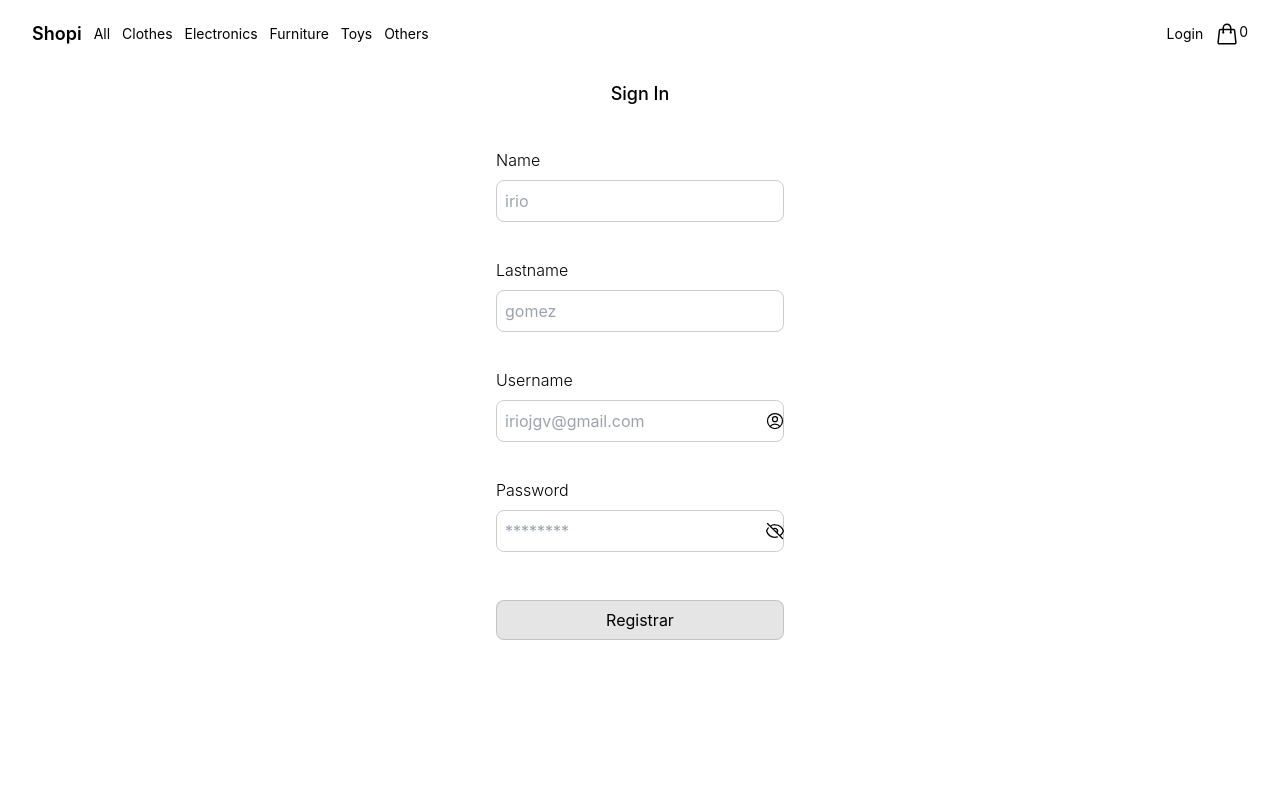
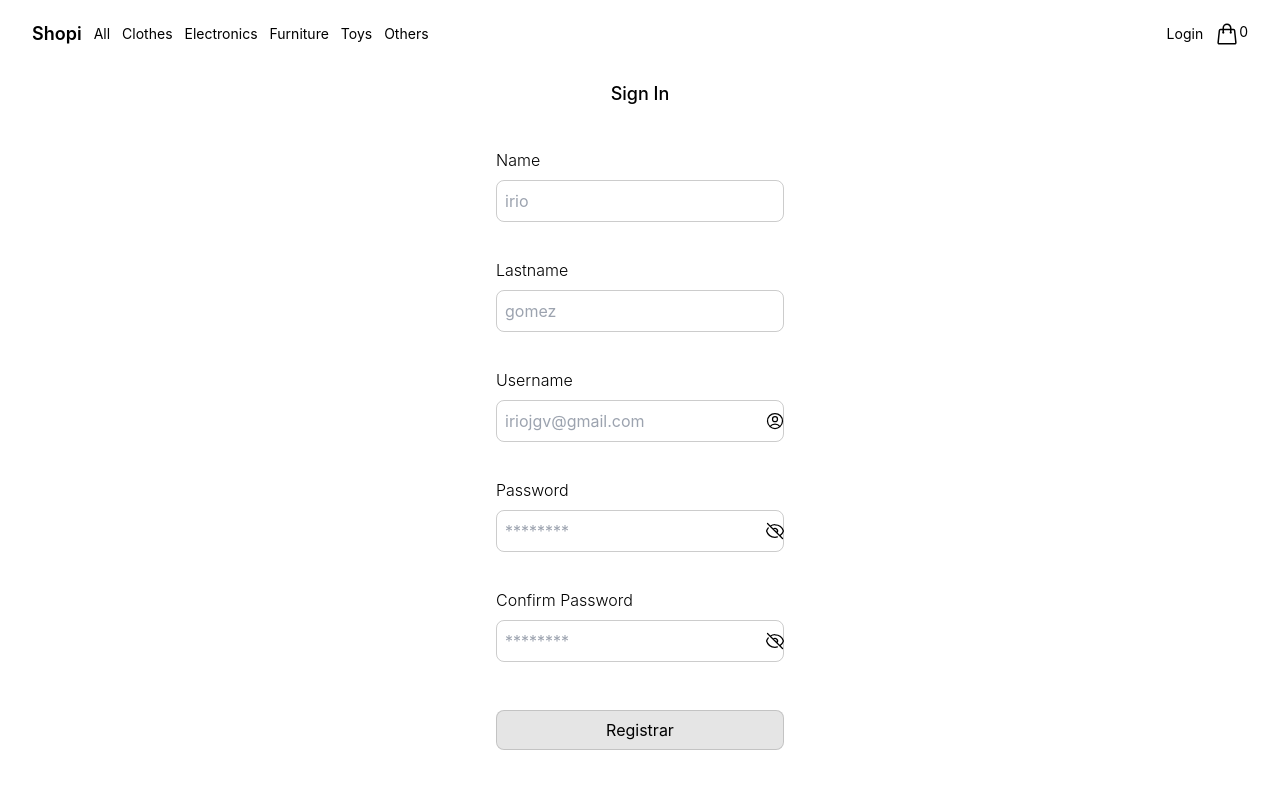
Before and after one commit to iriojose/react-store, a React (Vite) app: page /sign-in in a window 1280 px wide. Shown: the top 788 px of the page. Built offline with nearby package versions, Linux system fonts and the light colour scheme.

Commit message:
added custom validation and getValues method with useRef

```diff
--- a/src/components/organisms/SignInForm/index.tsx
+++ b/src/components/organisms/SignInForm/index.tsx
@@ -16,10 +16,11 @@ const SignInForm: FC = () => {
     const { actions } = useContextProvider()
     const navigate = useNavigate()
 
-    const { register, handleSubmit, reset, formErrors, isFormValid, isSubmitting } = useForm()
+    const { register, handleSubmit, reset, getValues, formErrors, isFormValid, isSubmitting} = useForm()
     const [showPassword, setShowPassword] = useState(false)
 
     const onSubmit = async(data: FormState) => {
+        console.log(data)
         await new Promise((resolve) => setTimeout(resolve, 2000))
         actions.setUser(data as User)
         reset()
@@ -98,6 +99,27 @@ const SignInForm: FC = () => {
                     )}
                     onError={() => formErrors.password && <span className="text-red-500">{formErrors.password}</span>}
                 />
+                <Input
+                    {...register("confirmPassword", {
+                        required: "This field is required",
+                        validate: (value: string) => {
+                            console.log(getValues("password"))
+                            return value == getValues("password") ? null:"Passwords must match"
+                        }
+                    })}
+                    type={showPassword ? "text":"password"}
+                    className={`p-2 rounded-lg border w-72 my-2 ${formErrors.confirmPassword ? "border-red-200 focus-within:border-red-500":"border-black/20 focus-within:border-black"}`}
+                    placeholder="********"
+                    label={() => (<div className="font-light mt-2">Confirm Password</div>)}
+                    rightIcon={() => (
+                        <img
+                            className="h-5 w-5 cursor-pointer ml-3"
+                            onClick={() => setShowPassword(!showPassword)}
+                            src={showPassword ? Eye:EyeClose}
+                        />
+                    )}
+                    onError={() => formErrors.confirmPassword && <span className="text-red-500">{formErrors.confirmPassword}</span>}
+                />
             </Container>
 
             <Container className="mt-5">
--- a/src/hooks/useForm.ts
+++ b/src/hooks/useForm.ts
@@ -1,10 +1,11 @@
-import { useState, useEffect, useCallback, ChangeEvent } from "react";
+import { useState, useEffect, useCallback, useRef, ChangeEvent } from "react";
 
 type FormState = Record<string, string>
 type FormErrors = Record<string, string>
 type Validations = Record<string, Rules>
 
-type Rules = Partial<Record<ACTION_RULES, RuleInformation | string>>
+type Rules = Partial<Record<ACTION_RULES, RuleInformation | string | ((value: string) => string | null)>>
+type StrategyRules = Partial<Record<ACTION_RULES, (inputValue: string, rules?: Rules) => boolean | null>>
 
 type RuleInformation = {
     message: string
@@ -16,22 +17,28 @@ enum ACTION_RULES {
     EMAIL_FORMAT = "emailFormat",
     MIN_LENGTH = "minLength",
     MAX_LENGTH = "maxLength",
-    MATCH_PASSWORD = "matchPassword"
+    VALIDATE = "validate"
 }
 
 const useForm = () => {
     const [formFields, setFormFields] = useState<FormState>({})
+    const formFieldsRef = useRef<FormState>({});
     const [formErrors, setFormErrors] = useState<FormErrors>({});
     const [validations, setValidations] = useState<Validations>({})
     const [isFormValid, setIsFormValid] = useState(false)
     const [isSubmitting, setIsSubmitting] = useState(false)
 
+    const setFormFieldValues = (name: string, value: string) => {
+        setFormFields(prevValues => ({
+            ...prevValues,
+            [name]: value,
+        }));
+        formFieldsRef.current[name] = value; //update the reference
+    };
+
     const register = (name: string, rules?: Rules) => {
         if(!(name in formFields)) {
-            setFormFields((prevValues) => ({
-                ...prevValues,
-                [name]: '',
-            }));
+            setFormFieldValues(name, '');
 
             if(rules) {
                 setValidations(prev => ({
@@ -51,13 +58,17 @@ const useForm = () => {
     const handleChange = (e: ChangeEvent<HTMLInputElement>) => {
         const { name, value } = e.target;
 
-        setFormFields(prevValues => ({
-            ...prevValues,
-            [name]: value,
-        }));
+        setFormFieldValues(name, value);
 
         let error: string | null = null;
         for (const key of Object.keys(validations[name]) as ACTION_RULES[]) {
+
+            const validateFn = validations[name][ACTION_RULES.VALIDATE];
+            if (typeof validateFn === 'function') {
+                error = validateFn(value);
+                if (error) break; // Si hay un error, salimos del loop
+            }
+
             if(validationStrategies[key] && !validationStrategies[key](value, validations[name])){
                 if(typeof validations[name][key] === "string") error = validations[name][key]
                 else error = (validations[name][key] as RuleInformation).message
@@ -106,18 +117,23 @@ const useForm = () => {
         }
     }
 
+    const getValues = (fieldName?: string): string | FormState => {
+        if (fieldName) return formFieldsRef.current[fieldName] || "";
+        return formFieldsRef.current;
+    };
+
     return {
         register,
         handleSubmit,
         reset,
-        formFields,
+        getValues,
         formErrors,
         isFormValid,
         isSubmitting
     }
 }
 
-const validationStrategies: Record<ACTION_RULES, (inputValue: string, rules?: Rules) => boolean | null> = {
+const validationStrategies: StrategyRules = {
     [ACTION_RULES.REQUIRED]: (inputValue) => validationRules[ACTION_RULES.REQUIRED](inputValue),
     [ACTION_RULES.EMAIL_FORMAT]: (inputValue) => validationRules[ACTION_RULES.EMAIL_FORMAT](inputValue),
 
@@ -130,13 +146,6 @@ const validationStrategies: Record<ACTION_RULES, (inputValue: string, rules?: Ru
         return validationRules[ACTION_RULES.MIN_LENGTH](inputValue, maxLength)
     },
 
-    [ACTION_RULES.MATCH_PASSWORD]: () => true,
-
-    /* pending method
-    [ACTION_RULES.MATCH_PASSWORD]: (value, _, formFields) => {
-        const passwordValue = formFields?.['password'] || '';
-        return validationRules[ACTION_RULES.MATCH_PASSWORD](value, passwordValue);
-    },*/
 };
 
 // reusable validations
@@ -144,7 +153,7 @@ const validationRules = {
     [ACTION_RULES.REQUIRED]: (value: string) => value ? true:false,
     [ACTION_RULES.MIN_LENGTH]: (value: string, min: number) => value.length >= min,
     [ACTION_RULES.MAX_LENGTH]: (value: string, max: number) => value.length <= max,
-    [ACTION_RULES.MATCH_PASSWORD]: (value1: string, value2: string) => value1 === value2,
+
     [ACTION_RULES.EMAIL_FORMAT]: (value: string) => {
         const emailRegex = /^[^\s@]+@[^\s@]+\.[^\s@]+$/
         return emailRegex.test(value)
```
